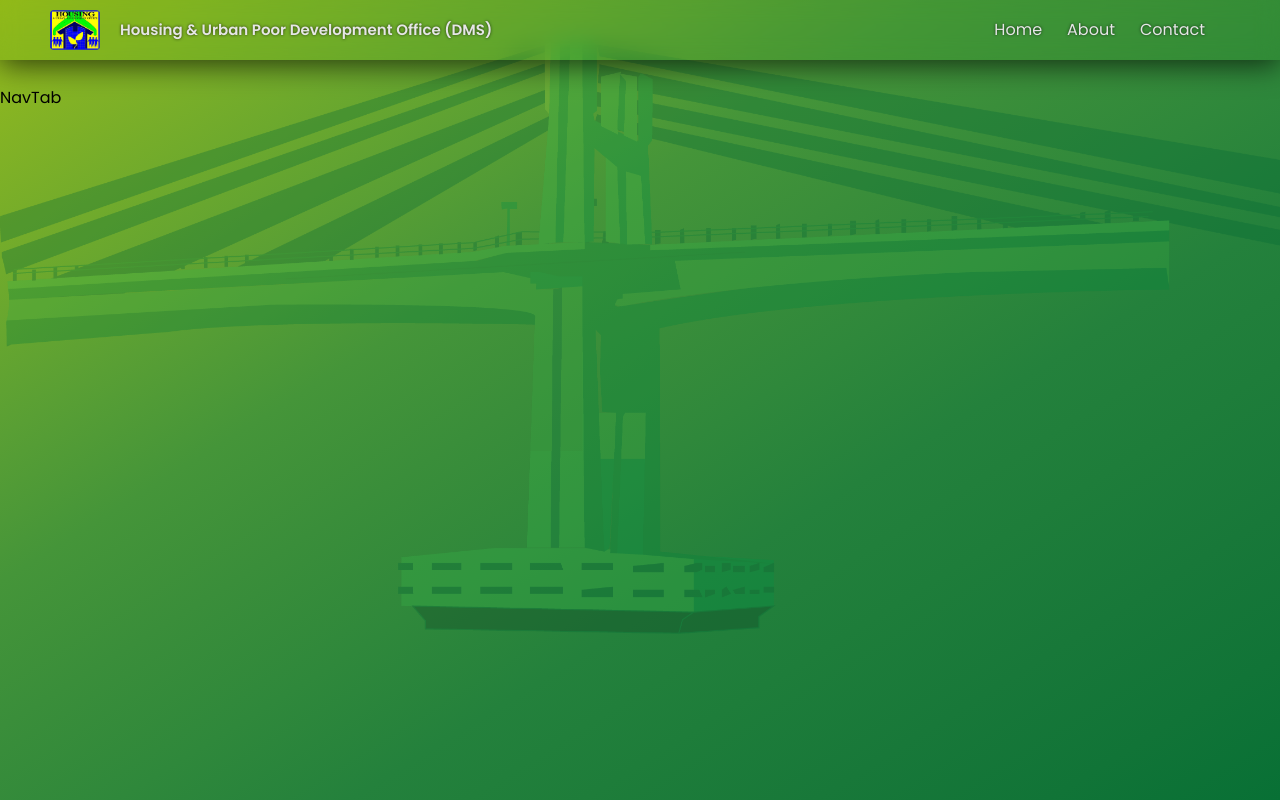
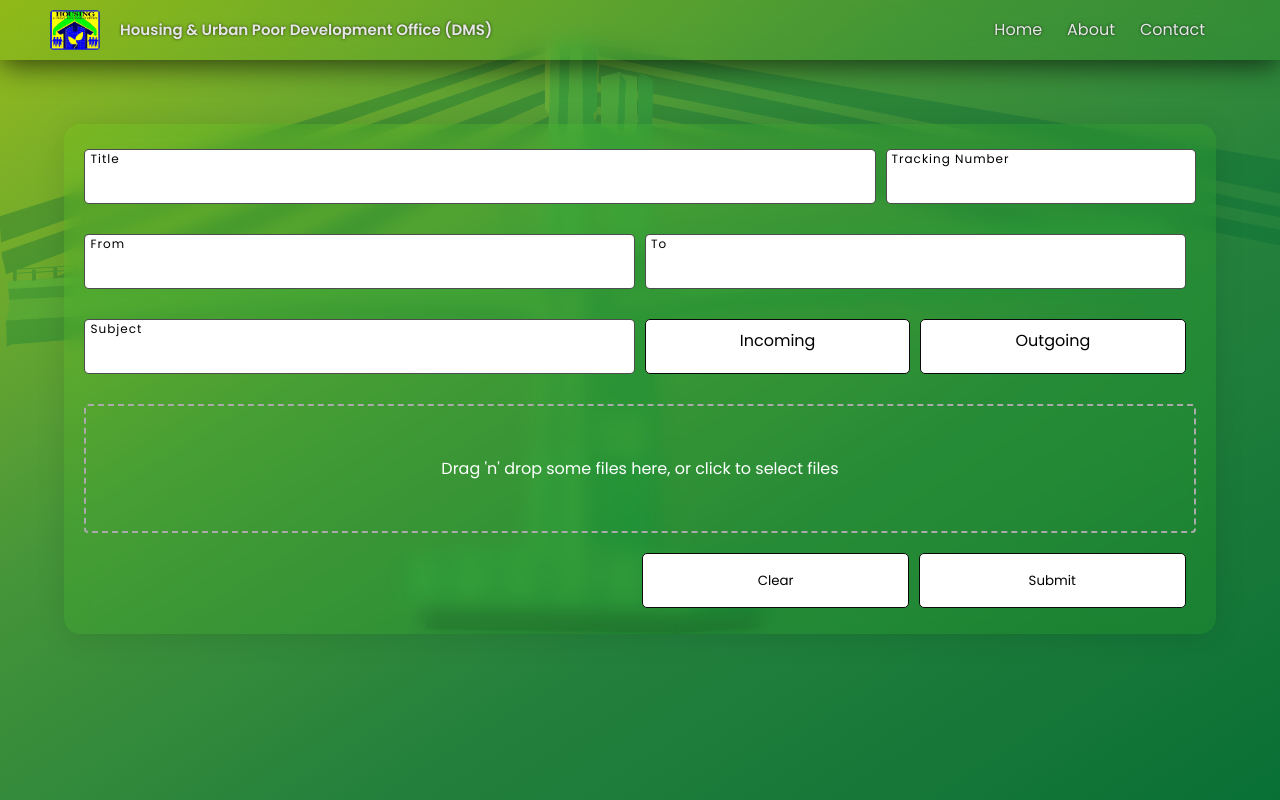
Before and after one commit to CodeSculpt-Webworks/fe-hudodms, a React (Vite) app: page / in a window 1280 px wide. Built offline with nearby package versions, Linux system fonts and the light colour scheme.

Commit message:
febe/setup

```diff
--- a/src/App.tsx
+++ b/src/App.tsx
@@ -1,5 +1,5 @@
 import "./App.css";
-import { Navbar, Navtab } from "./components";
+import { Navbar, IOform } from "./components";
 import { MandaueBridge } from "./assets";
 
 function App() {
@@ -11,8 +11,7 @@ function App() {
         alt="mandaue-bridge"
       />
       <Navbar />
-      <br />
-      <Navtab />
+      <IOform />
     </div>
   );
 }
```
